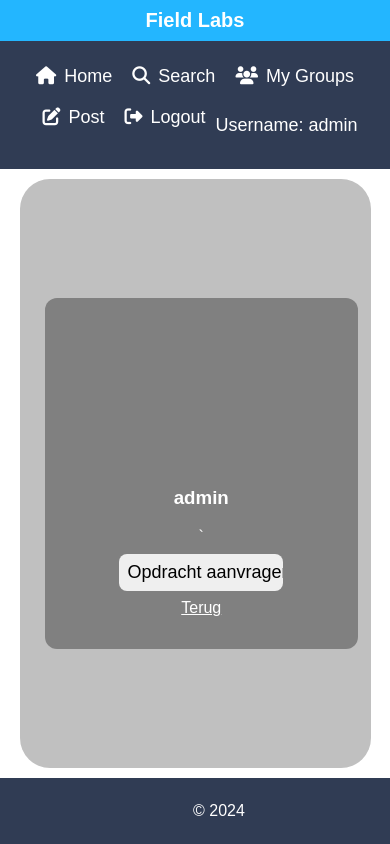
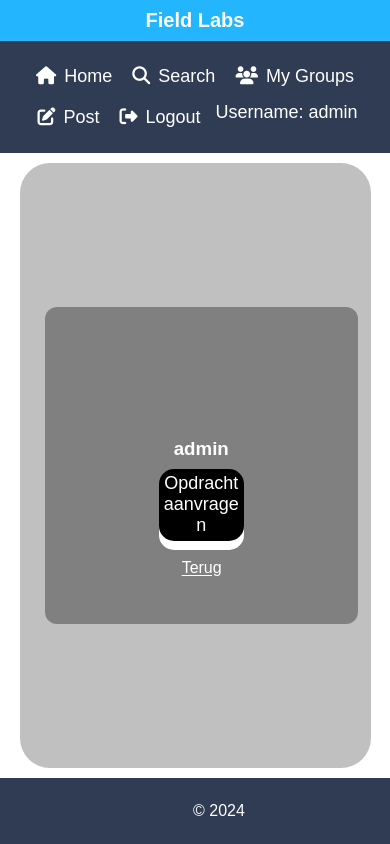
Before and after one commit to Daan0101/fieldlabs, a PHP site: page /fieldlabs/searchDetails.php?post_id=1 in a window 390 px wide. Run offline with PHP 8.4, Linux system fonts and the light colour scheme; a user stored in the database is signed in; data comes from the database, SQL or seed files in the repository; data that the repository does not hold is empty; some libraries are stand-ins or nearby versions.

Commit message:
fix(style.css / searchdetails.php) meer ruimte gegeven aan de responsive terugbutton

```diff
--- a/fieldlabs/assets/css/style.css
+++ b/fieldlabs/assets/css/style.css
@@ -124,6 +124,14 @@ div.form-container {
     border-radius: 12px;
 }
 
+.submitError {
+    display: flex;
+    justify-content: center;
+    align-items: center;
+    background-color: #23b6ff;
+    color: white;
+}
+
 .column {
     display: flex;
     justify-content: center;
@@ -133,7 +141,7 @@ div.form-container {
 
 .styleButton {
     display: inline-block;
-    font-size: xx-large;
+    font-size: x-large;
     cursor: pointer;
     text-align: center;
     text-decoration: none;
@@ -143,6 +151,14 @@ div.form-container {
     border: none;
     border-radius: 15px;
     box-shadow: 0 9px #fff;
+    width: 100%;
+    overflow: hidden;
+    white-space:normal !important;
+    word-wrap:break-word;
+}
+
+.formStyle {
+    padding-bottom: 5%;
 }
 
 #terugBtn {
@@ -186,6 +202,10 @@ input {
     border-radius: 8px;
     padding-top: 2%;
     padding-bottom: 2%;
+}
+
+.meerRuimte {
+    padding: 15px;
 }
 
 input:focus {
@@ -379,6 +399,18 @@ footer {
         width: 150%;
     }
 
+    h3 {
+        margin: 5px;
+    }
+
+    .formStyle {
+        margin-top: 5%;
+    }
+
+    p {
+        margin: 5px;
+    }
+
     .icon {
         font-size: 0;
     }
--- a/fieldlabs/searchDetails.php
+++ b/fieldlabs/searchDetails.php
@@ -6,7 +6,7 @@
 
     include("./includes/head.php");
     if (isset($_POST['request'])) {
-        echo "submit";
+        echo "";
         try {
             $post_id = $_GET['post_id'];
             $student_id = $_SESSION['uid'];
@@ -33,7 +33,7 @@
                     ':product_owner_id' => $product_owner_id
                 ]);
             } else {
-                echo "Je hebt dit al aangevraagd";
+                echo "<div class='submitError'>ERROR: Je hebt deze opdracht al aangevraagd.</div>";
             }
         } catch (PDOException $e) {
             echo $e->getMessage();
@@ -91,11 +91,13 @@
                     <article><?php echo $details; ?></article>
                     <p><?php echo $location; ?></p>
                     <p><?php echo $date; ?></p>
-                    <h3><?php echo $username; ?></h3>`
-                    <form method="post">
-                        <input type="submit" name="request" value="Opdracht aanvragen">
+                    <h3><?php echo $username; ?></h3>
+                    <form method="post" class="formStyle">
+                        <input class="styleButton" type="submit" name="request" value="Opdracht aanvragen">
                     </form>
+                    <div class="meerRuimte">
                     <a class="meerDetails" id="terugBtn" href="search.php">Terug</a>
+                    </div>
                 </div>
             </div>
 
```
